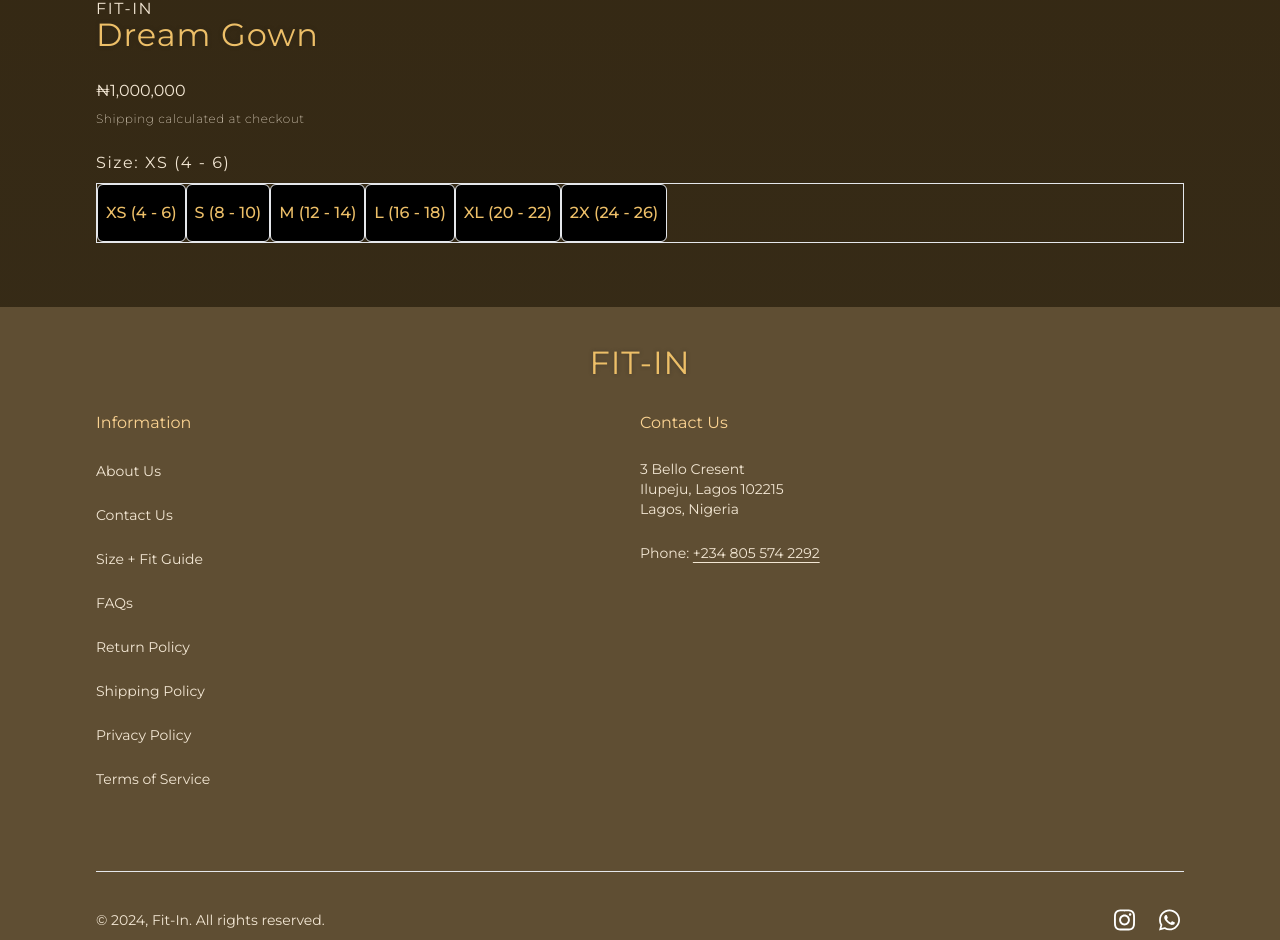
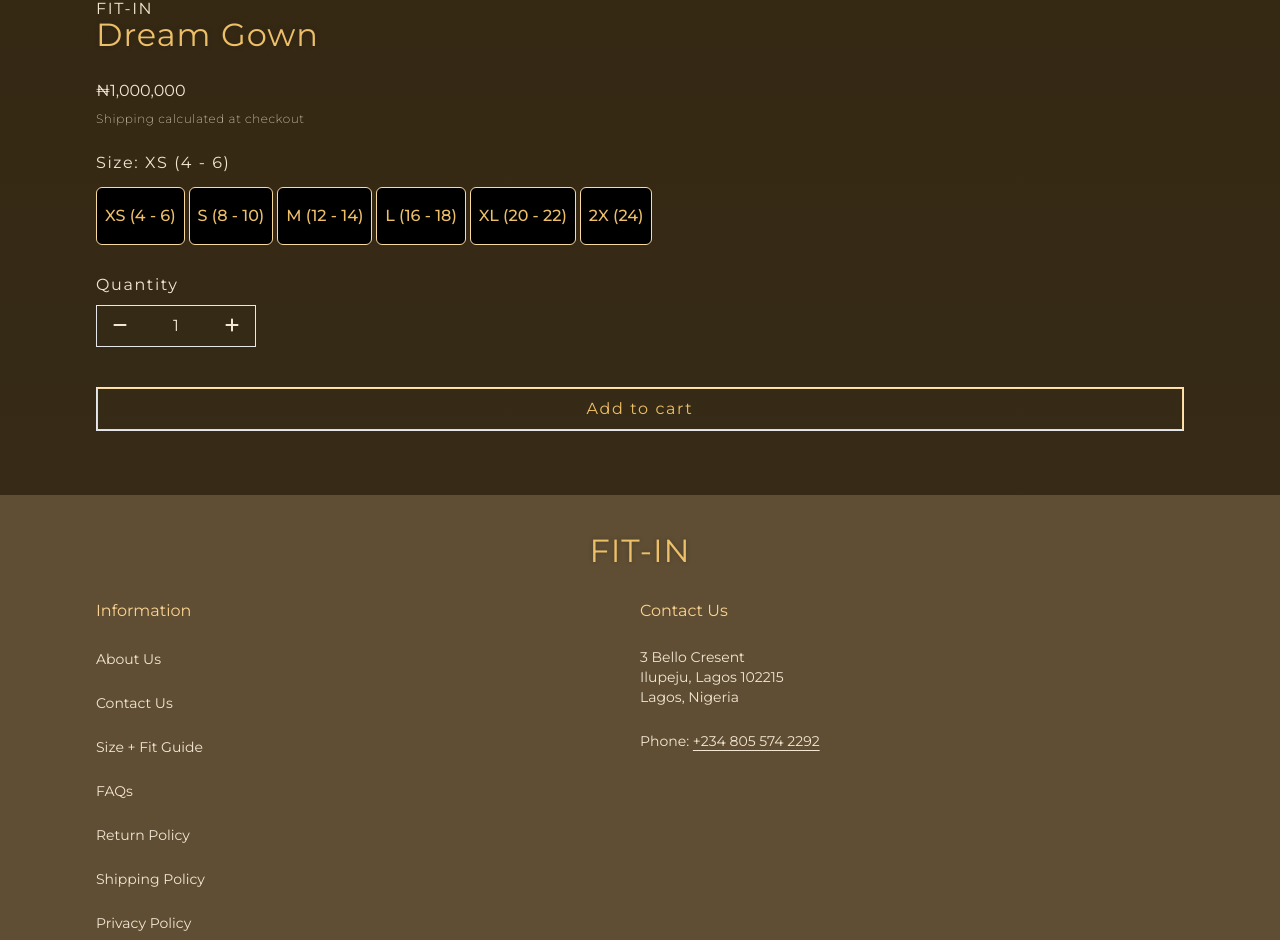
Before and after one commit to Udeme01/contextAPI-useReducer---BB, a React (Vite) app: page /1 in a window 1280 px wide. Shown: the part 1334-2274 px from the top of the page. Built offline with nearby package versions, Linux system fonts and the light colour scheme; no server answers.

Commit message:
product detail page

```diff
--- a/src/pages/ProductDetails.jsx
+++ b/src/pages/ProductDetails.jsx
@@ -2,8 +2,12 @@ import React from "react";
 // import { Link, useParams } from "react-router-dom";
 import productImage from "../assets/dream-gown.jpg";
 import { FontAwesomeIcon } from "@fortawesome/react-fontawesome";
-import { faChevronLeft } from "@fortawesome/free-solid-svg-icons/faChevronLeft";
-import { faChevronRight } from "@fortawesome/free-solid-svg-icons";
+import {
+  faChevronLeft,
+  faChevronRight,
+  faMinus,
+  faPlus,
+} from "@fortawesome/free-solid-svg-icons";
 
 const ProductDetails = () => {
   // const params = useParams();
@@ -31,27 +35,60 @@ const ProductDetails = () => {
         </span>
 
         {/* size */}
+        <section>
           <h2 className="capitalize tracking-widest mt-4">Size: XS (4 - 6)</h2>
-        <div className="border">
-          <button className="border p-2 rounded-md bg-[#000] text-[#edbf68] font-medium">
+          <div>
+            {/* onClick of btn, bg-color becomes the hovered color while txt-color becomes black-bg */}
+            <button className="border border-[#f7d9a1] p-2 m-1 ml-0 rounded-md bg-[#000] text-[#edbf68] font-medium hover:border-[#be8c2d]">
               XS (4 - 6)
             </button>
-          <button className="border p-2 rounded-md bg-[#000] text-[#edbf68] font-medium">
+            <button className="border border-[#f7d9a1] p-2 m-1 ml-0 rounded-md bg-[#000] text-[#edbf68] font-medium hover:border-[#be8c2d]">
               S (8 - 10)
             </button>
-          <button className="border p-2 rounded-md bg-[#000] text-[#edbf68] font-medium">
+            <button className="border border-[#f7d9a1] p-2 m-1 ml-0 rounded-md bg-[#000] text-[#edbf68] font-medium hover:border-[#be8c2d]">
               M (12 - 14)
             </button>
-          <button className="border p-2 rounded-md bg-[#000] text-[#edbf68] font-medium">
+            <button className="border border-[#f7d9a1] p-2 m-1 ml-0 rounded-md bg-[#000] text-[#edbf68] font-medium hover:border-[#be8c2d]">
               L (16 - 18)
             </button>
-          <button className="border p-2 rounded-md bg-[#000] text-[#edbf68] font-medium">
+            <button className="border border-[#f7d9a1] p-2 m-1 ml-0 rounded-md bg-[#000] text-[#edbf68] font-medium hover:border-[#be8c2d]">
               XL (20 - 22)
             </button>
-          <button className="border p-2 rounded-md bg-[#000] text-[#edbf68] font-medium">
-            2X (24 - 26)
+            <button className="border border-[#f7d9a1] p-2 m-1 ml-0 rounded-md bg-[#000] text-[#edbf68] font-medium hover:border-[#be8c2d]">
+              2X (24)
             </button>
           </div>
+        </section>
+
+        {/* Quantity */}
+        <section>
+          <h2 className="capitalize tracking-widest mt-4">Quantity</h2>
+          <div className="border flex items-center justify-around w-40 relative">
+            <button className="absolute left-0 right-28">
+              <FontAwesomeIcon icon={faMinus} />
+            </button>
+            <span>1</span>
+            <button className="absolute right-0 left-28">
+              <FontAwesomeIcon icon={faPlus} />
+            </button>
+          </div>
+        </section>
+
+        {/* add to cart */}
+        <section className="border mt-10">
+          <button
+            onClick={() => addItemToCart(sys.id)}
+            // disabled={disabled}
+            // className={`${
+            //   disabled
+            //     ? "bg-[#f7d9a1] cursor-not-allowed"
+            //     : "bg-[#f4b115] hover:bg-[#f5b744] cursor-pointer"
+            // }`}
+            className="text-[#edbf68] border border-[#f7d9a1] tracking-widest cursor-pointer w-full"
+          >
+            Add to cart
+          </button>
+        </section>
       </div>
     </section>
   );
```
Lines whose indentation alone changed are shown as unchanged.
